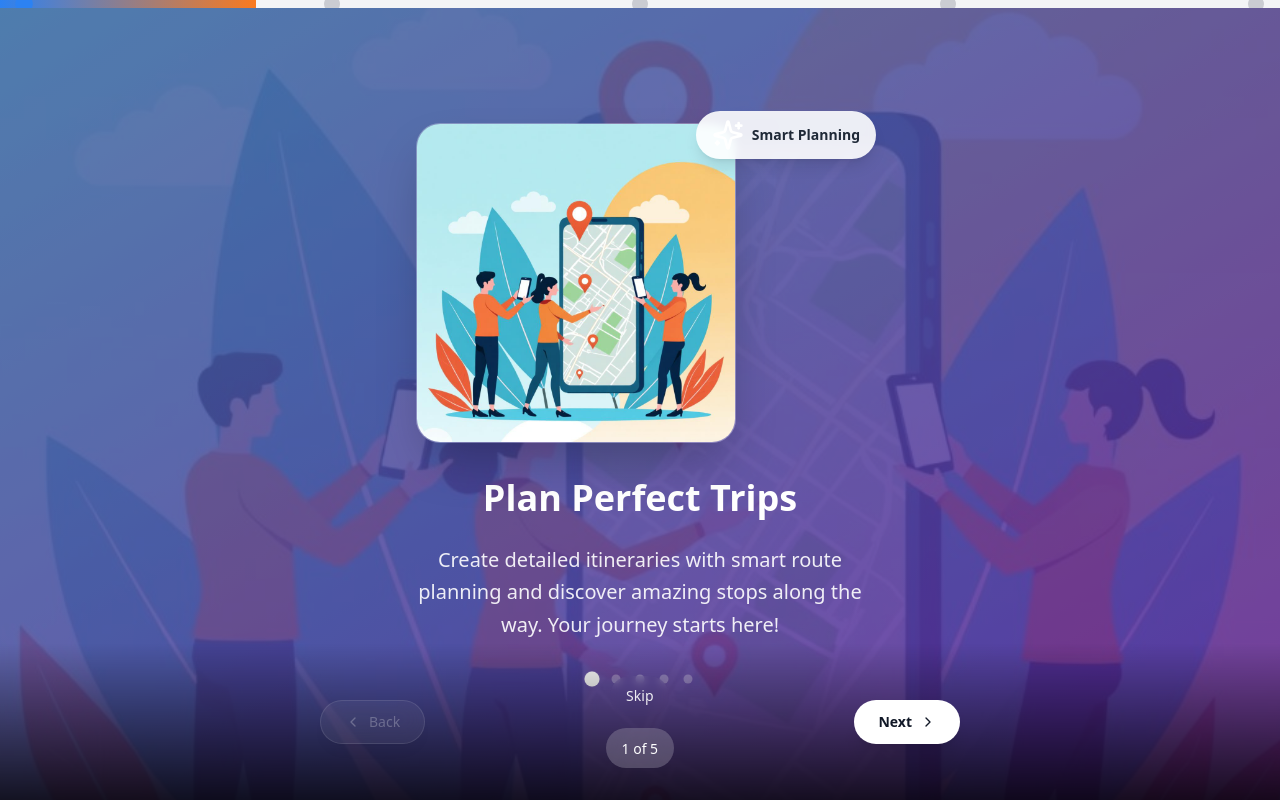
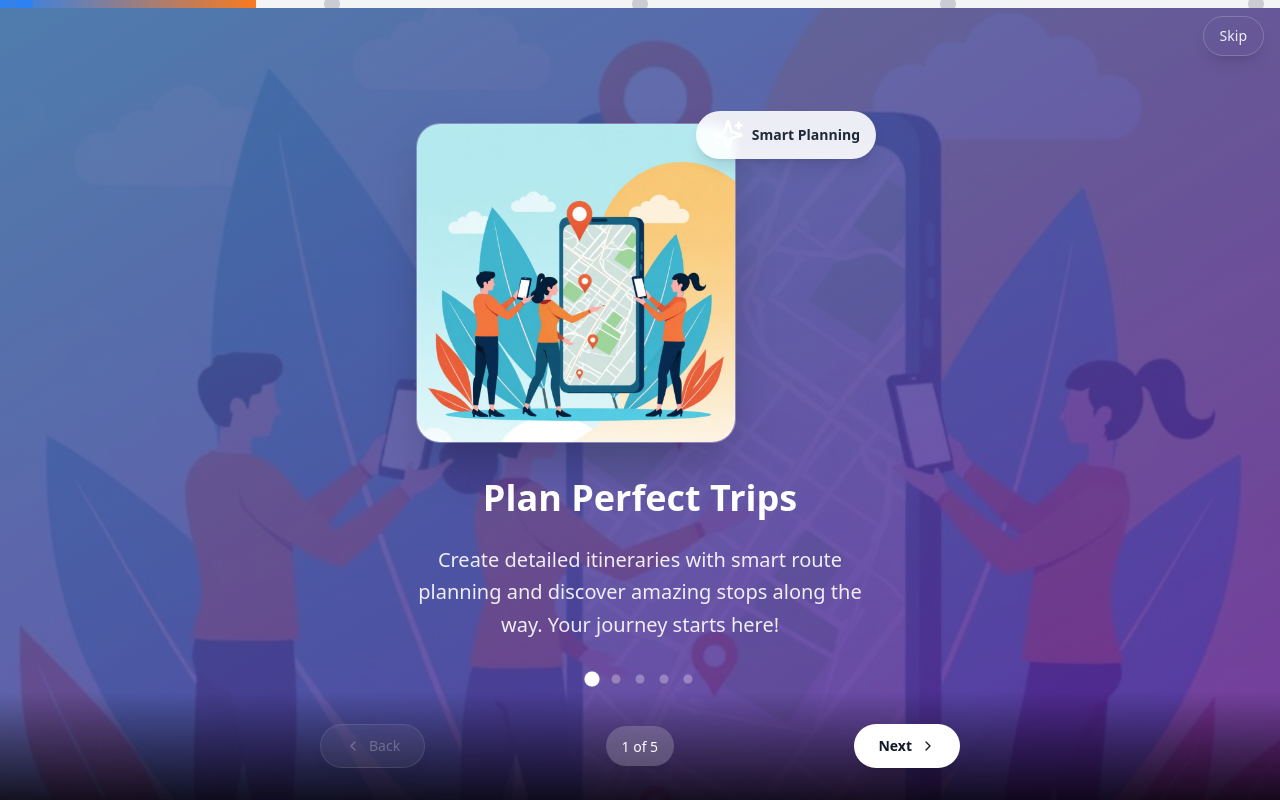
Before and after one commit to rkshree001/journeyjolt-app, a React (Vite) app: page / in a window 1280 px wide. Built offline with nearby package versions, Linux system fonts and the light colour scheme.

Commit message:
Add skip button
Add a "skip" button to the top right of the screen.

```diff
--- a/src/components/EnhancedOnboardingScreen.tsx
+++ b/src/components/EnhancedOnboardingScreen.tsx
@@ -83,6 +83,17 @@ const EnhancedOnboardingScreen = ({ onComplete }: OnboardingScreenProps) => {
 
   return (
     <div className="h-screen w-screen flex flex-col bg-background overflow-hidden fixed inset-0 z-50">
+      {/* Skip Button - Top Right */}
+      {currentStep < onboardingData.length - 1 && (
+        <Button
+          variant="ghost"
+          onClick={onComplete}
+          className="absolute top-4 right-4 z-30 text-white/90 hover:text-white hover:bg-white/20 transition-all duration-300 text-sm px-4 py-2 rounded-full backdrop-blur-sm font-medium shadow-lg border border-white/20"
+        >
+          Skip
+        </Button>
+      )}
+
       {/* Enhanced Progress Bar */}
       <div className="relative w-full bg-muted h-2 safe-area-inset-top">
         <div
@@ -193,19 +204,8 @@ const EnhancedOnboardingScreen = ({ onComplete }: OnboardingScreenProps) => {
             Back
           </Button>
 
-          {/* Center Section - Skip and Progress */}
+          {/* Center Section - Progress */}
           <div className="flex flex-col items-center gap-3">
-            {/* Skip Button - only show if not on last step */}
-            {currentStep < onboardingData.length - 1 && (
-              <Button
-                variant="ghost"
-                onClick={onComplete}
-                className="text-white/90 hover:text-white hover:bg-white/20 transition-all duration-300 text-sm px-4 py-2 rounded-full backdrop-blur-sm font-medium"
-              >
-                Skip
-              </Button>
-            )}
-
             {/* Step Progress Indicator */}
             <div className="bg-white/20 backdrop-blur-md rounded-full px-4 py-2">
               <span className="text-white font-medium text-sm">
```
